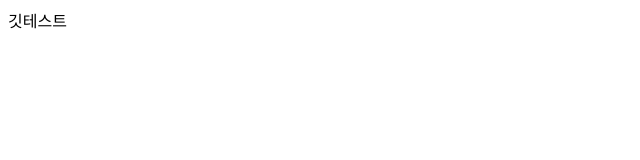
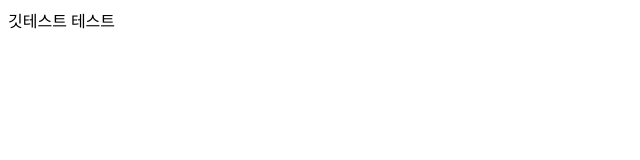
Before and after one commit to jsw4810/typeScript, a plain HTML site: page why-ts/test.html in a window 1280 px wide. Shown: the full height of the page, 0-640 px from the left. Drawn offline with Linux system fonts and the light colour scheme.

Commit message:
깃깃깃

```diff
--- a/why-ts/test.html
+++ b/why-ts/test.html
@@ -8,6 +8,6 @@
 </head>
 <body>
   깃테스트
-
+  테스트
 </body>
 </html>
```
